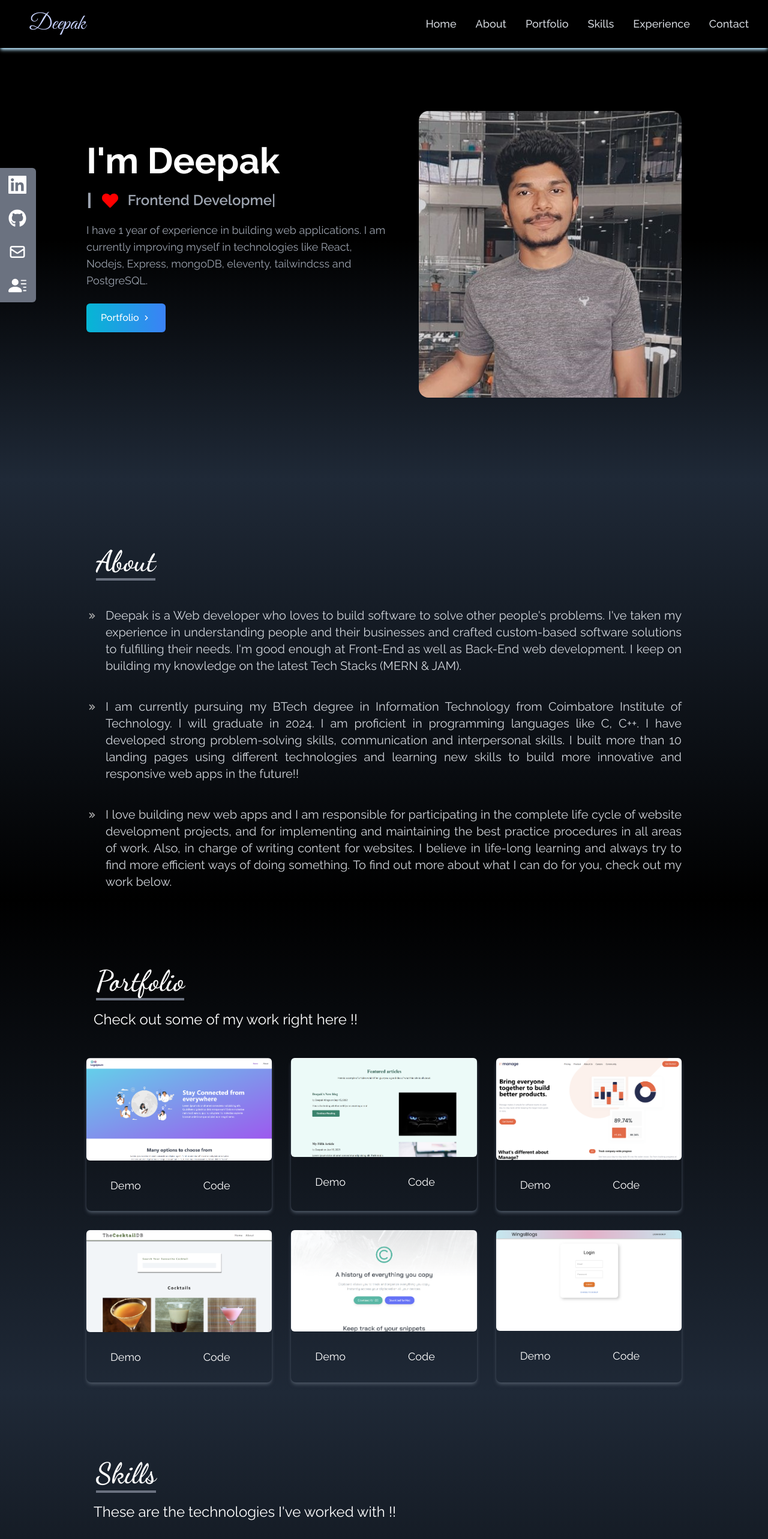
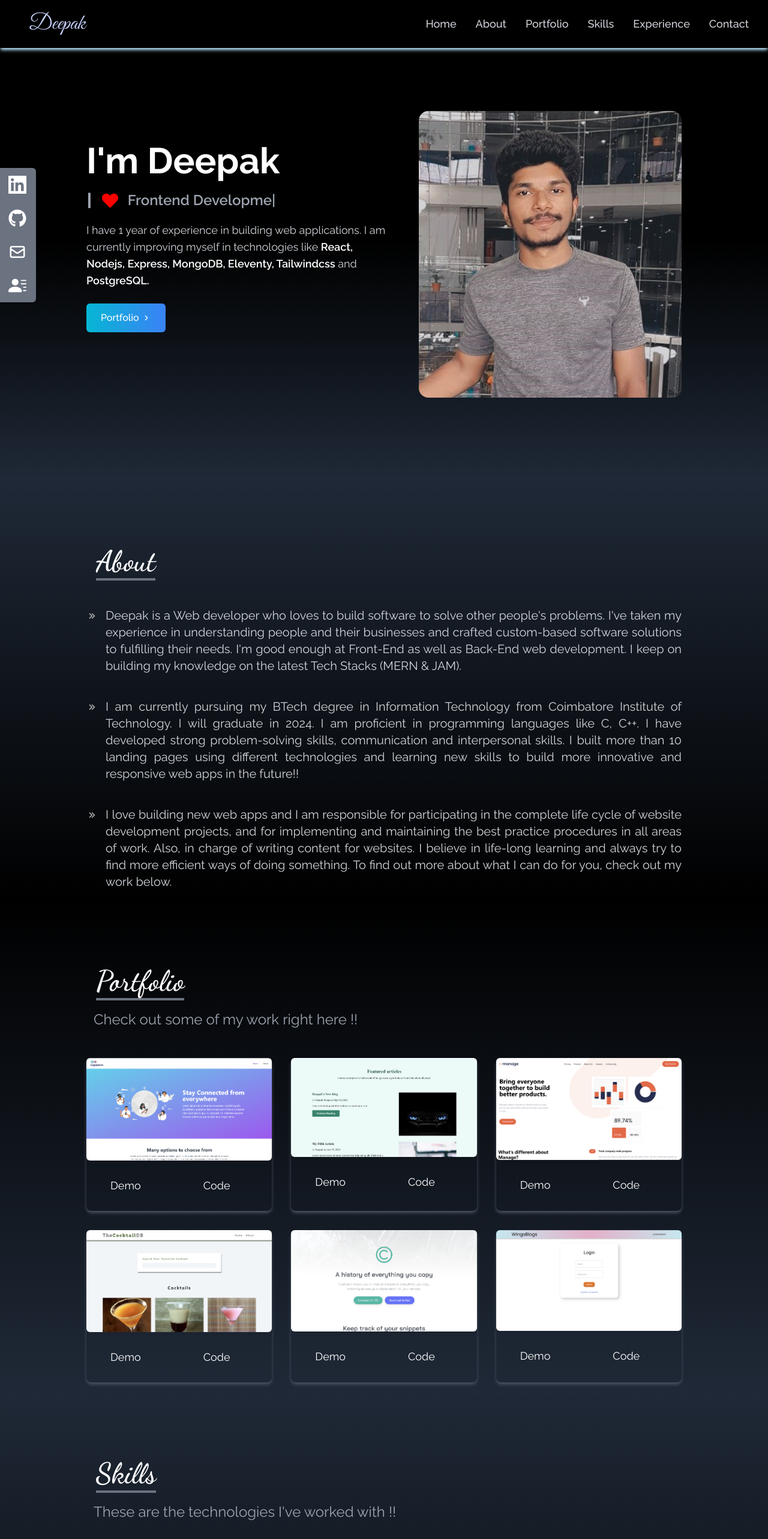
Before and after one commit to Iam-DeepakVel/Official_Portfolio, a React (Create React App) app: page / in a window 1280 px wide. Shown: the top 2566 px of the page at 60% size. Built offline with nearby package versions, Linux system fonts and the light colour scheme; a web font is replaced by a local one.

Commit message:
text color changes

```diff
--- a/src/components/Contact.js
+++ b/src/components/Contact.js
@@ -34,7 +34,7 @@ const Contact = () => {
             <h2 className="text-5xl ml-4 font-Dance font-bold inline border-b-4 border-gray-500">
               Contact
             </h2>
-            <p className="w-full flex text-2xl   pt-6 pb-4  justify-start ml-3">
+            <p className="w-full flex text-2xl text-gray-400 pt-6 pb-4  justify-start ml-3">
               Submit the form below to get in touch with me !!
             </p>
           </div>
@@ -101,7 +101,7 @@ const Contact = () => {
                 class="block p-2.5 w-full text-sm text-gray-900 bg-gray-50 rounded-lg border border-gray-300 focus:ring-blue-500 focus:border-blue-500 dark:bg-gray-700 dark:border-gray-600 dark:placeholder-gray-400 dark:text-white dark:focus:ring-blue-500 dark:focus:border-blue-500"
                 placeholder="Convey your message here..."
               ></textarea>
-               <span id="submission" className="hidden mt-2 text-sm text-red-300"
+               <span id="submission" className="hidden mt-2 text-sm  text-red-300"
               >
                 Please enter the details before submitting!
               </span>
--- a/src/components/Home.js
+++ b/src/components/Home.js
@@ -34,10 +34,13 @@ const Home = () => {
               />
             </div>
           </div>
-          <p className="text-gray-400 max-w-lg py-4 md:text-lg">
+          <p className="text-gray-300 max-w-lg py-4 md:text-lg">
             I have 1 year of experience in building web applications. I am
-            currently improving myself in technologies like React, Nodejs,
-            Express, mongoDB, eleventy, tailwindcss and PostgreSQL.
+            currently improving myself in technologies like <span className="text-white font-semibold">
+            React,
+            Nodejs, Express, MongoDB, Eleventy, Tailwindcss
+            </span> and {" "}
+            <span className="text-white font-semibold">PostgreSQL.</span>
           </p>
           <div>
             <a
--- a/src/components/Portfolio.js
+++ b/src/components/Portfolio.js
@@ -56,7 +56,7 @@ const Portfolio = () => {
           <h2 className="text-5xl ml-4 font-Dance font-bold inline border-b-4 border-gray-500">
             Portfolio
           </h2>
-          <p className="w-full flex text-2xl   pt-6 pb-4  justify-start ml-3">
+          <p className="w-full flex text-2xl  text-gray-400 pt-6 pb-4  justify-start ml-3">
             Check out some of my work right here !!
           </p>
         </div>
--- a/src/components/Skills.js
+++ b/src/components/Skills.js
@@ -100,7 +100,7 @@ const Skills = () => {
           <h2 className="text-5xl ml-4 font-Dance font-bold inline border-b-4 border-gray-500">
             Skills
           </h2>
-          <p className="w-full flex text-2xl pt-6 pb-4  justify-start ml-3">
+          <p className="w-full flex text-2xl text-gray-400 pt-6 pb-4  justify-start ml-3">
             These are the technologies I've worked with !!
           </p>
         </div>
```
Also changed, not shown: src/components/Navbar.js (+6 -1 lines).
